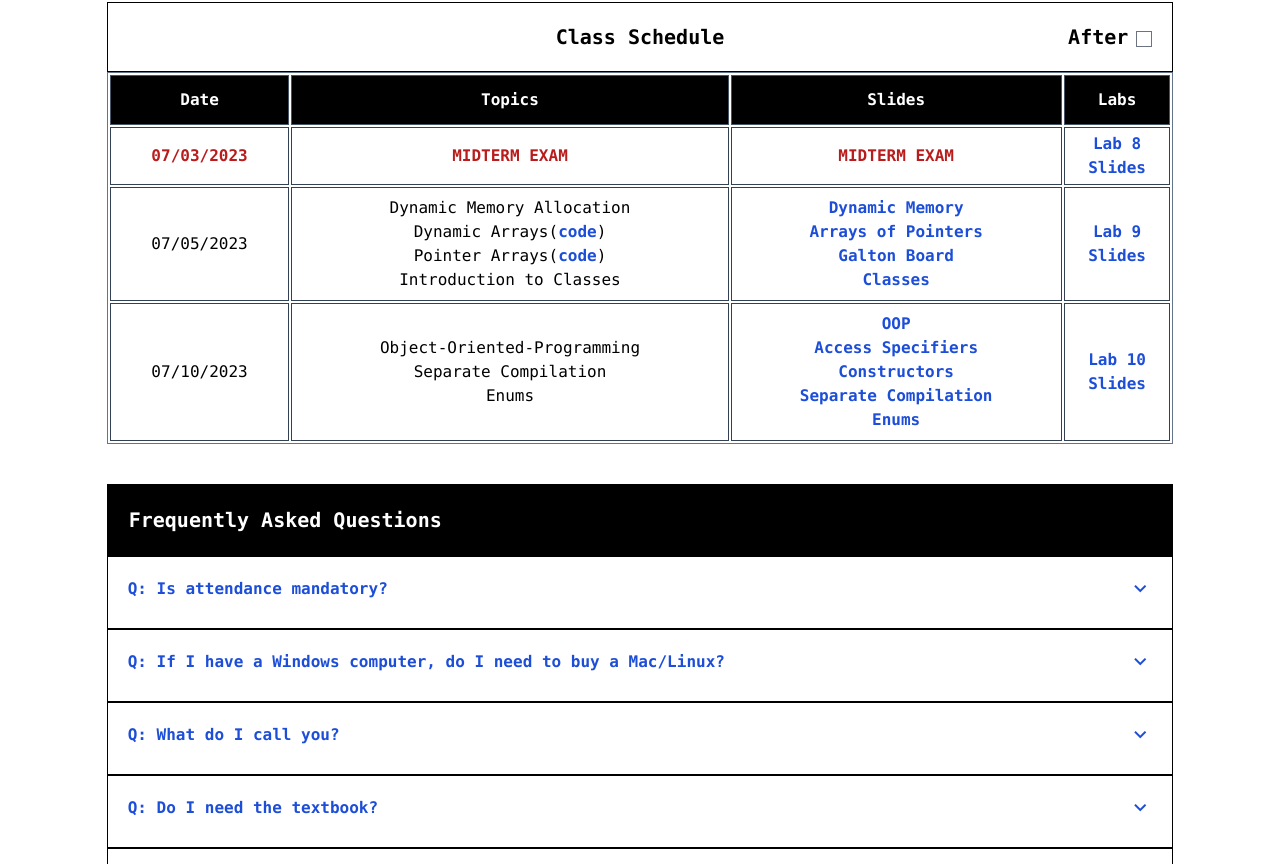
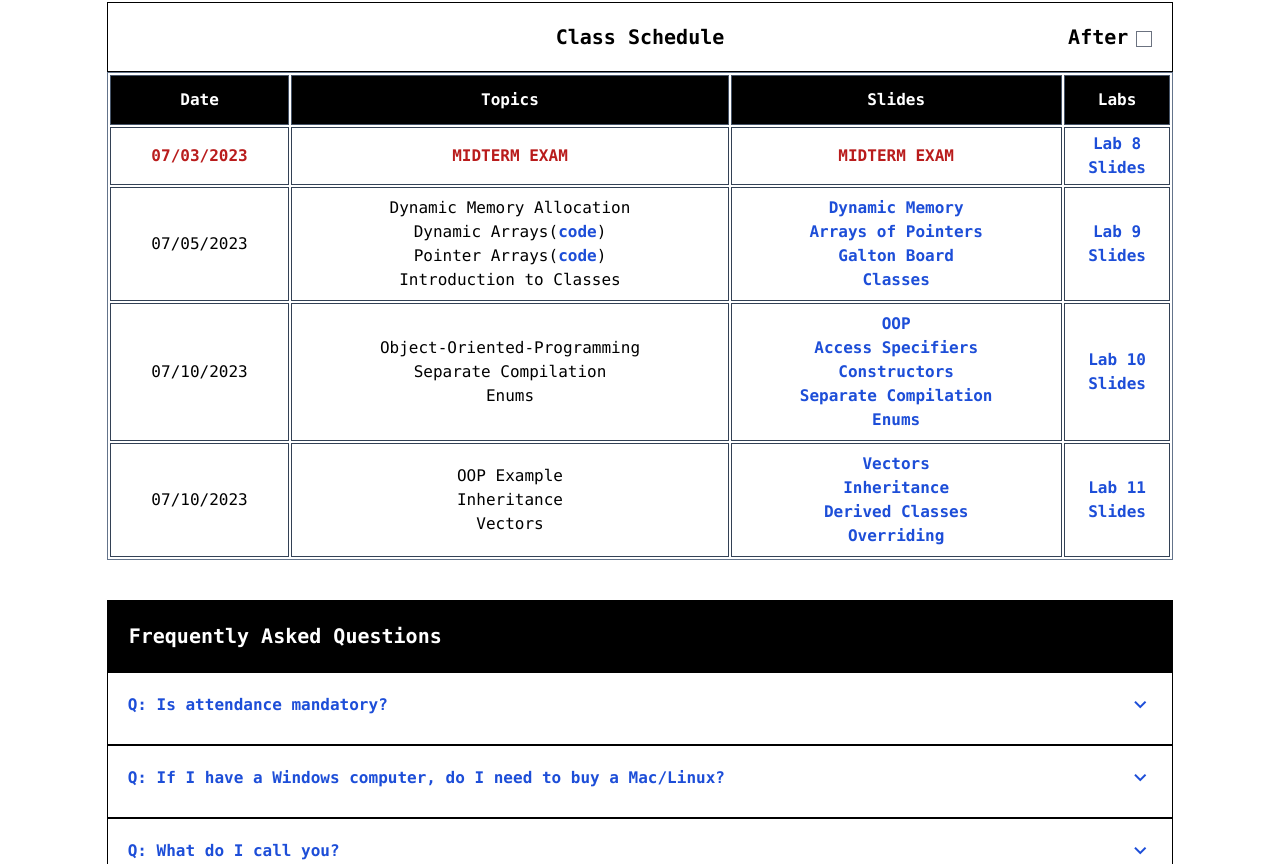
Before and after one commit to Proto007/Hunter_CS135_Summer23, a React (Vite) app in the folder course-app/: page /#/ in a window 1280 px wide. Shown: the part 640-1504 px from the top of the page. Built offline with nearby package versions, Linux system fonts and the light colour scheme.

Commit message:
updates for the next class

```diff
--- a/course-app/src/components/Schedule.jsx
+++ b/course-app/src/components/Schedule.jsx
@@ -225,6 +225,24 @@ export default function Schedule(midterm){
                         <a target="_blank" href="/Hunter_CS135_Summer23/recitation_slides/Lab_10.pdf">Slides</a><br/>
                     </td>
                 </tr>
+                <tr>
+                    <td className="border border-slate-700 p-2 text-center">07/10/2023</td>
+                    <td className="border border-slate-700 p-2 text-center">
+                        OOP Example<br/>
+                        Inheritance<br/>
+                        Vectors<br/>
+                    </td>
+                    <td className="border border-slate-700 p-2 text-center text-blue-700 font-bold">
+                        <a target="_blank" href="https://maryash.github.io/135/slides/6.7%20Vectors.pdf">Vectors</a><br/>
+                        <a target="_blank" href="https://maryash.github.io/135/slides/10.1%20Inheritance%20Hierarchies.pdf">Inheritance</a><br/>
+                        <a target="_blank" href="https://maryash.github.io/135/slides/10.2%20Implementing%20Derived%20Classes.pdf">Derived Classes</a><br/>
+                        <a target="_blank" href="https://maryash.github.io/135/slides/10.3%20Overriding%20Member%20Functions.pdf">Overriding</a><br/>
+                    </td>
+                    <td className="border border-slate-700 p-1 text-center text-blue-700 font-bold">
+                        <a target="_blank" href="https://maryash.github.io/135/labs/lab_11.html">Lab 11</a><br/>
+                        <a target="_blank" href="/Hunter_CS135_Summer23/recitation_slides/Lab_11.pdf">Slides</a><br/>
+                    </td>
+                </tr>
             </tbody>}
         </table></div>
     )
--- a/course-app/src/deadlinesdata.js
+++ b/course-app/src/deadlinesdata.js
@@ -10,6 +10,11 @@ export const deadlinesData = [
         type : "classwork/homework"
     },
     {
+        name: "Lab 11",
+        deadline: "07/17/2023 11:00 AM",
+        type: "lab"
+    },
+    {
         name: "Project 2 Task A",
         deadline : "07/19/2023 11:59 PM",
         type: "project"
```
